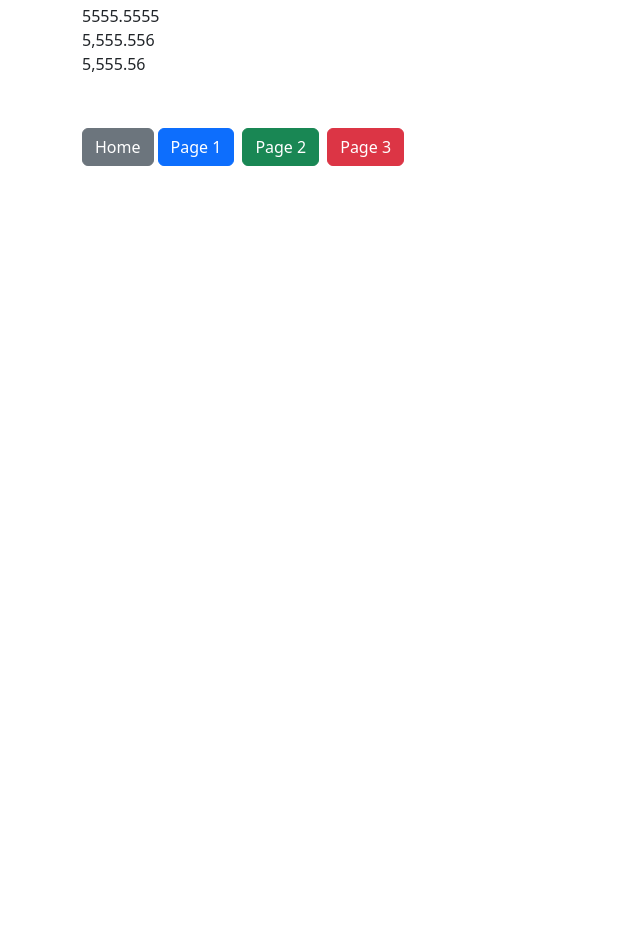
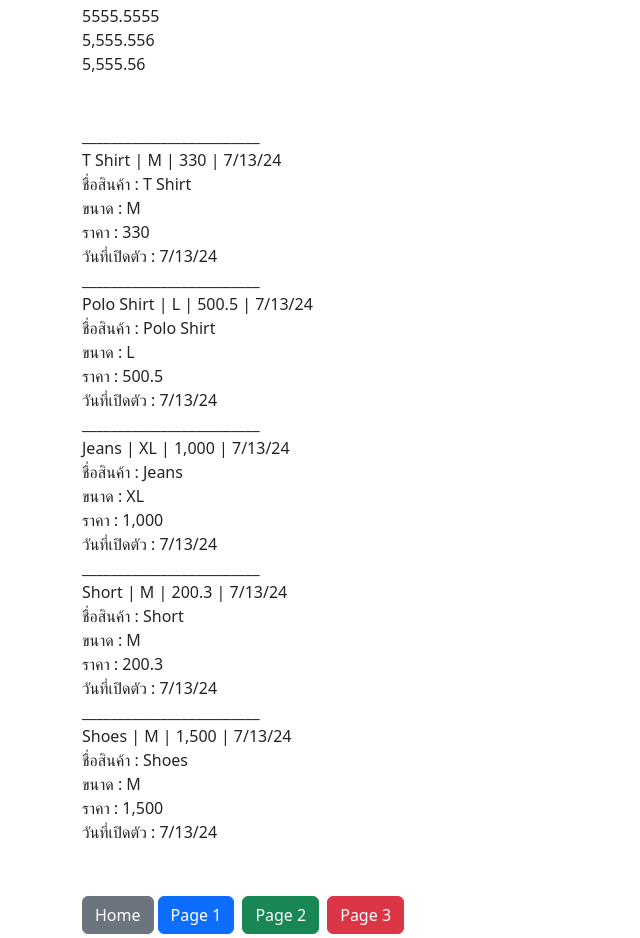
Before and after one commit to Sirawittop/Angular-Learn, an Angular app: page / in a window 1280 px wide. Shown: the part 960-1898 px from the top of the page, without its empty margins (0-640 px from the left). Before the commit the page ends 1130 px from the top, so only its background shows below. Built offline with nearby package versions, Linux system fonts and the light colour scheme.

Commit message:
Exercise (JSON Format)

```diff
--- a/src/app/app.component.html
+++ b/src/app/app.component.html
@@ -47,6 +47,19 @@
   <div>{{number | number : '1.2-2'}}</div>
 </div>
 
+<div class="container mt-5">
+  @for (item of product; track $index) {
+  <div>_________________________</div>
+  <div> {{item.name}} | {{item.size}} | {{item.price | number}} | {{item.releaseDate | date :'shortDate'}}</div>
+  <div>ชื่อสินค้า : {{item.name}}</div>
+  <div>ขนาด : {{item.size}}</div>
+  <div>ราคา : {{item.price | number}}</div>
+  <div>วันที่เปิดตัว : {{item.releaseDate | date :'shortDate'}}</div>
+
+  }
+
+
+</div>
 
 <div class="container mt-5">
   <button routerLink="/" type="button" class="btn btn-secondary">Home</button>
@@ -55,4 +68,5 @@
   <button routerLink="/page3" type="button" class="btn btn-danger m-1">Page 3</button>
 </div>
 
+
 <router-outlet />
--- a/src/app/app.component.ts
+++ b/src/app/app.component.ts
@@ -30,4 +30,13 @@ export class AppComponent {
   now = new Date();
 
   number = 5555.5555;
+
+  product = [
+    { id: 1, name: "T Shirt", size: "M", price: 330, releaseDate: new Date() },
+    { id: 2, name: "Polo Shirt", size: "L", price: 500.5, releaseDate: new Date() },
+    { id: 3, name: "Jeans", size: "XL", price: 1000, releaseDate: new Date() },
+    { id: 4, name: "Short", size: "M", price: 200.3, releaseDate: new Date() },
+    { id: 5, name: "Shoes", size: "M", price: 1500, releaseDate: new Date() }
+  ];
+
 }
```
